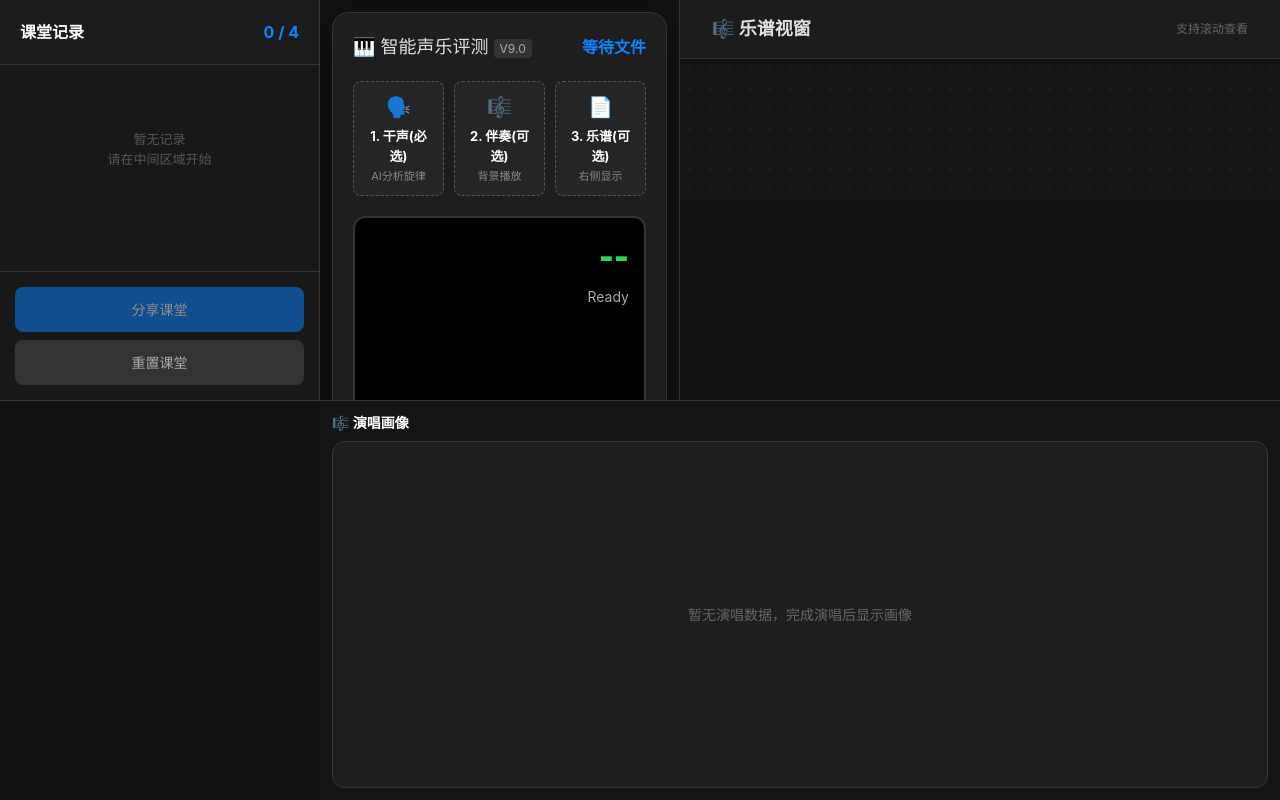
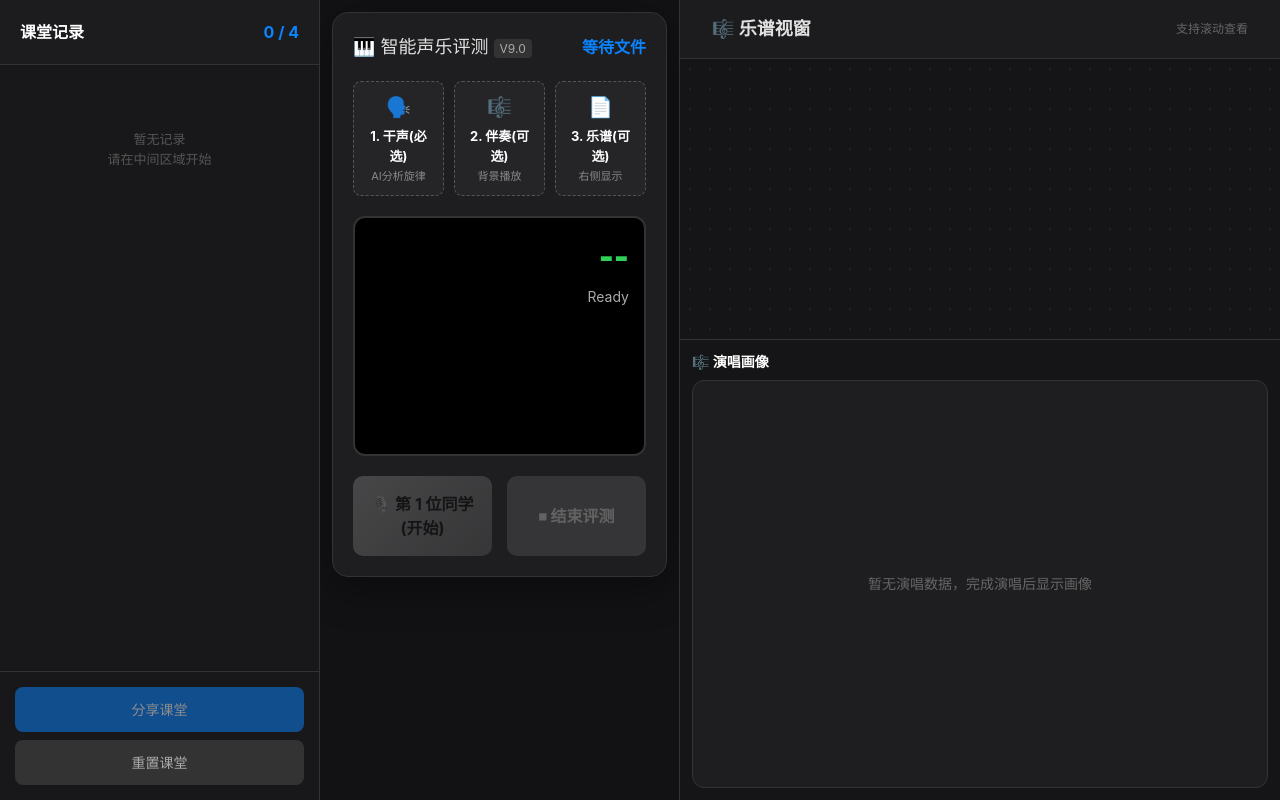
Before and after one commit to 125211182/-singsong, a Next.js app: page / in a window 1280 px wide. Built offline with nearby package versions, Linux system fonts and the light colour scheme.

Commit message:
refactor: 重构桌面端布局，课堂记录全高，乐谱视窗与旋律同高，演唱画像在右侧下方
Coze-Commit-Type: user
Coze-User-ID: 670016595583172
Coze-Conversation-ID: 368156

```diff
--- a/src/app/page.tsx
+++ b/src/app/page.tsx
@@ -1926,7 +1926,7 @@ export default function Home() {
   }, [mobileTab]);
 
   return (
-    <div className="flex flex-col h-screen overflow-hidden bg-[#121214] text-[#e0e0e0]">
+    <div className="flex h-screen overflow-hidden bg-[#121214] text-[#e0e0e0]">
       {/* Loading Overlay */}
       {loading && (
         <div className="fixed inset-0 z-50 flex flex-col items-center justify-center bg-black/85 backdrop-blur-sm">
@@ -1935,9 +1935,7 @@ export default function Home() {
         </div>
       )}
 
-      {/* 上半部分：桌面端三栏布局 */}
-      <div className="flex flex-1 min-h-0">
-      {/* 桌面端左侧：课堂记录 */}
+      {/* 桌面端左侧：课堂记录（全高） */}
       <div className="hidden md:flex h-full w-[320px] shrink-0 flex-col border-r border-[#333] bg-[#18181a]">
         <div className="border-b border-[#333] bg-[#1c1c1f] px-5 py-5">
           <div className="flex items-center justify-between text-base font-bold text-white">
@@ -2059,8 +2057,10 @@ export default function Home() {
         </div>
       </div>
 
-      {/* 桌面端右侧：乐谱视窗（缩短高度） */}
-      <div className="hidden md:flex h-1/2 w-[600px] shrink-0 flex-col bg-[#151517]">
+      {/* 桌面端右侧：乐谱视窗 + 演唱画像（垂直布局） */}
+      <div className="hidden md:flex h-full w-[600px] shrink-0 flex-col bg-[#151517]">
+        {/* 上半部分：乐谱视窗 */}
+        <div className="h-[340px] shrink-0 flex flex-col border-b border-[#333]">
           <div className="border-b border-[#333] bg-[#1c1c1f] px-8 py-[15px] flex items-center justify-between">
             <span className="font-bold text-lg">🎼 乐谱视窗</span>
             <span className="text-[12px] text-[#666]">支持滚动查看</span>
@@ -2076,14 +2076,8 @@ export default function Home() {
             )}
           </div>
         </div>
-      </div>
-
-      {/* 下半部分：演唱画像（跨越中+右区域） */}
-      <div className="hidden md:flex h-1/2 border-t border-[#333]">
-        {/* 左侧占位，对齐课堂记录宽度 */}
-        <div className="w-[320px] shrink-0"></div>
-        {/* 演唱画像区域 */}
-        <div className="flex-1 flex flex-col bg-[#151517] p-3">
+        {/* 下半部分：演唱画像 */}
+        <div className="flex-1 flex flex-col p-3 min-h-0">
           <div className="flex items-center justify-between mb-2">
             <span className="text-sm font-bold text-white">🎼 演唱画像</span>
             {studentScoreData.length > 0 && (
@@ -2098,7 +2092,7 @@ export default function Home() {
               </select>
             )}
           </div>
-          <div className="flex-1 rounded-xl bg-[#1e1e20] border border-[#333] p-2 overflow-hidden">
+          <div className="flex-1 rounded-xl bg-[#1e1e20] border border-[#333] p-2 overflow-hidden min-h-0">
             {studentScoreData.length > 0 ? (
               <SingingPortrait
                 sampleData={studentScoreData[portraitStudentIndex]?.sampleData || []}
```
Also changed, not shown: 1 other file (tests, documents, lock files or other folders). Lines whose indentation alone changed are shown as unchanged.
